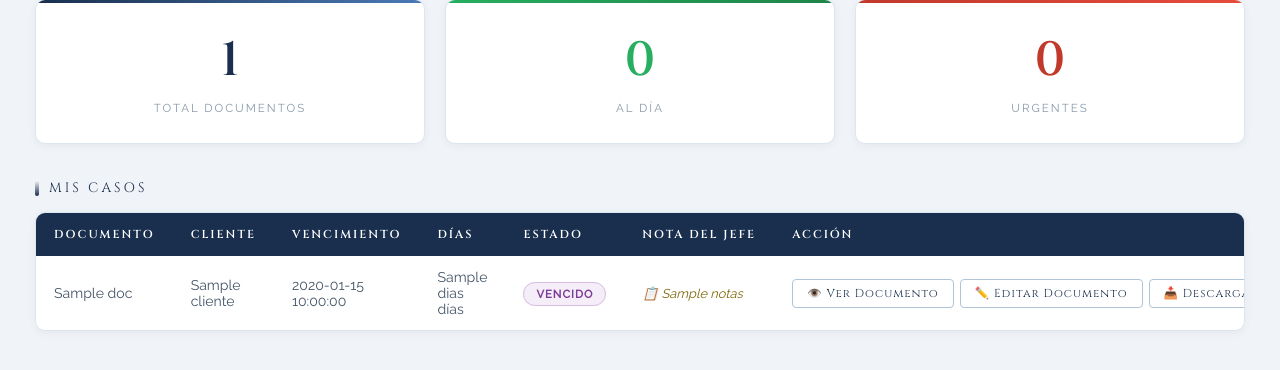
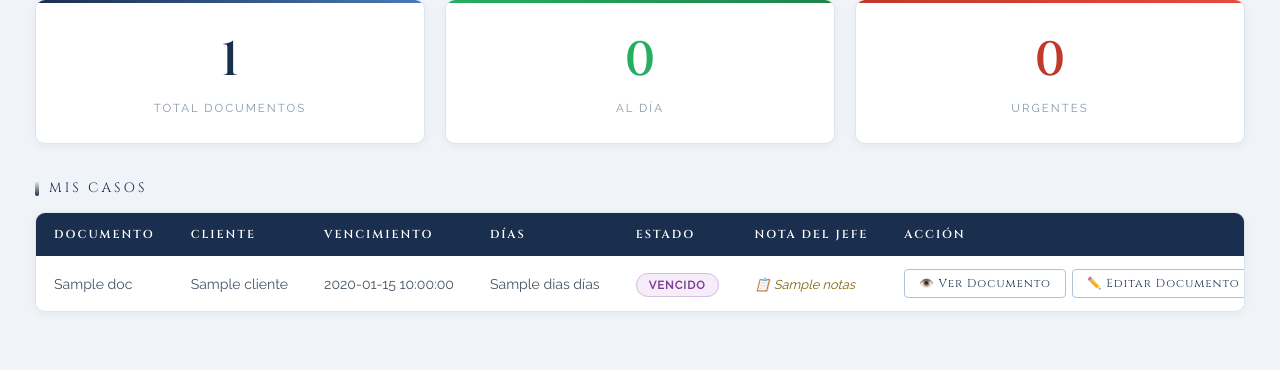
Before and after one commit to Carlosp0607/lexdoc, a Flask app: template templates/abogado/dashboard.html in a window 1280 px wide. Shown: the part 166-536 px from the top of the page. Run offline with Flask 3, Linux system fonts and the light colour scheme; the template is opened without the code that fills it: most values are stand-ins (such as "Sample title", 1, 10 or a date in 2020); some libraries are stand-ins or nearby versions.

Commit message:
espaciado

```diff
--- a/templates/abogado/dashboard.html
+++ b/templates/abogado/dashboard.html
@@ -36,7 +36,7 @@
         .table-wrapper { background: #ffffff; border: 1px solid #dce6f0; border-radius: 10px; overflow-x: auto; box-shadow: 0 2px 10px rgba(0,0,0,0.05); }
 table { width: 100%; border-collapse: collapse; min-width: 1100px; }
        th { background: #1a2f4e; color: #ffffff; padding: 14px 18px; text-align: left; font-size: 0.72rem; letter-spacing: 2px; font-family: 'Cinzel', serif; white-space: nowrap; }
-        td { padding: 13px 18px; border-bottom: 1px solid #eef2f7; color: #445566; font-size: 0.88rem; }
+       td { padding: 13px 18px; border-bottom: 1px solid #eef2f7; color: #445566; font-size: 0.88rem; white-space: nowrap; vertical-align: middle; }
         tr:last-child td { border-bottom: none; }
         tr:hover td { background: #f7fafd; color: #1a2f4e; }
         .badge { padding: 4px 12px; border-radius: 20px; font-size: 0.7rem; letter-spacing: 1px; font-weight: 600; }
```
